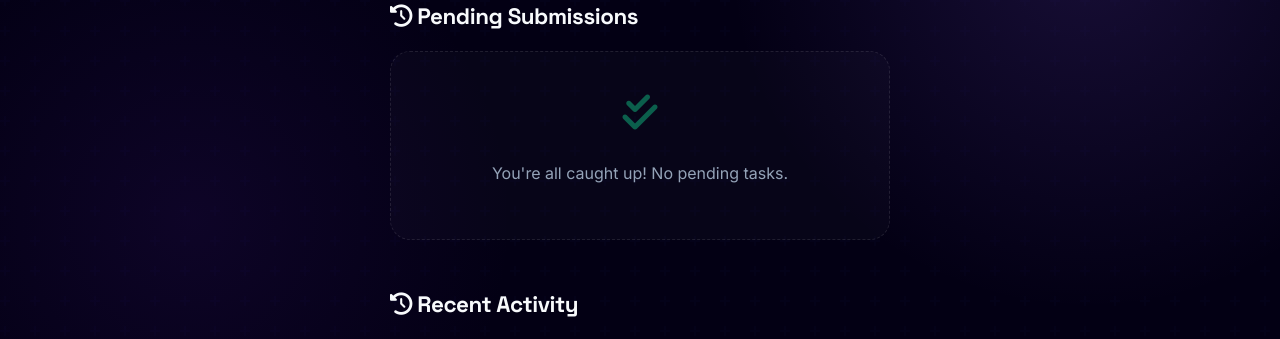
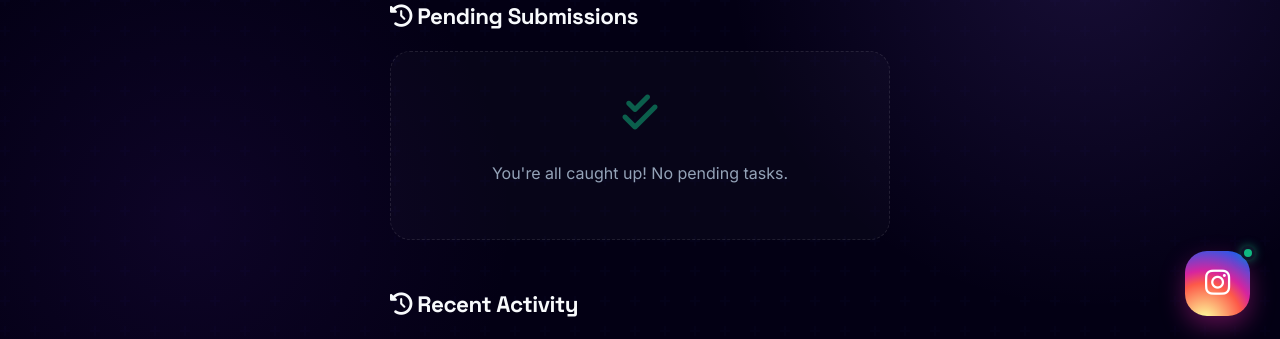
Before and after one commit to kingnigelpat/manager-ai, a Flask app: page /admin in a window 1280 px wide. Shown: the part 454-793 px from the top of the page. Run offline with Flask 3, Linux system fonts and the light colour scheme; the visitor is signed in with stand-in values (Sample User, id 1); data comes from the database, SQL or seed files in the repository; data that the repository does not hold is empty.

Commit message:
Optimize support link to point directly to Instagram DMs and add to Admin panel

```diff
--- a/templates/admin.html
+++ b/templates/admin.html
@@ -441,6 +441,16 @@
         </table>
 
     </div>
+    <!-- Direct Instagram Support Float -->
+    <div class="support-float-container">
+        <a href="https://ig.me/m/rae__hub" target="_blank" class="premium-support-btn" title="Chat with Support">
+            <div class="support-label">Live Support</div>
+            <div class="ig-icon-wrapper">
+                <i class="fa-brands fa-instagram"></i>
+                <span class="online-indicator"></span>
+            </div>
+        </a>
+    </div>
 </body>
 
 </html>
--- a/templates/index.html
+++ b/templates/index.html
@@ -222,8 +222,7 @@
 
     <!-- Direct Instagram Support Float -->
     <div class="support-float-container">
-        <a href="https://www.instagram.com/rae__hub" target="_blank" class="premium-support-btn"
-            title="Get Support on Instagram">
+        <a href="https://ig.me/m/rae__hub" target="_blank" class="premium-support-btn" title="Chat with Support">
             <div class="support-label">Live Support</div>
             <div class="ig-icon-wrapper">
                 <i class="fa-brands fa-instagram"></i>
```
